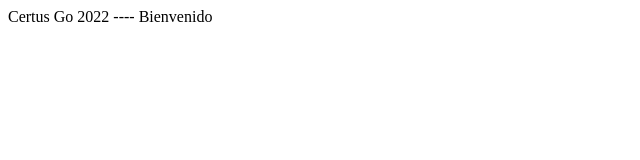
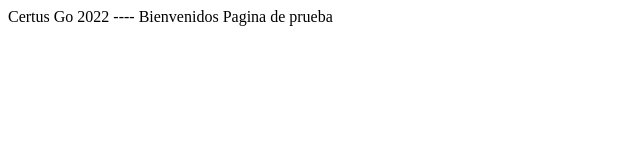
Before and after one commit to YadiraCuarite/yadiracuarite.github.io, a plain HTML site: page index.html in a window 1280 px wide. Shown: the whole page, without its empty margins (0-640 px from the left). Drawn offline with Linux system fonts and the light colour scheme.

Commit message:
Pagina de prueba

```diff
--- a/index.html
+++ b/index.html
@@ -7,6 +7,8 @@
     <title>CERTUS - Go </title>
 </head>
 <body>
-     Certus Go 2022 ---- Bienvenido
+     Certus Go 2022 ---- Bienvenidos
+     Pagina de prueba
+
 </body>
 </html>
```
